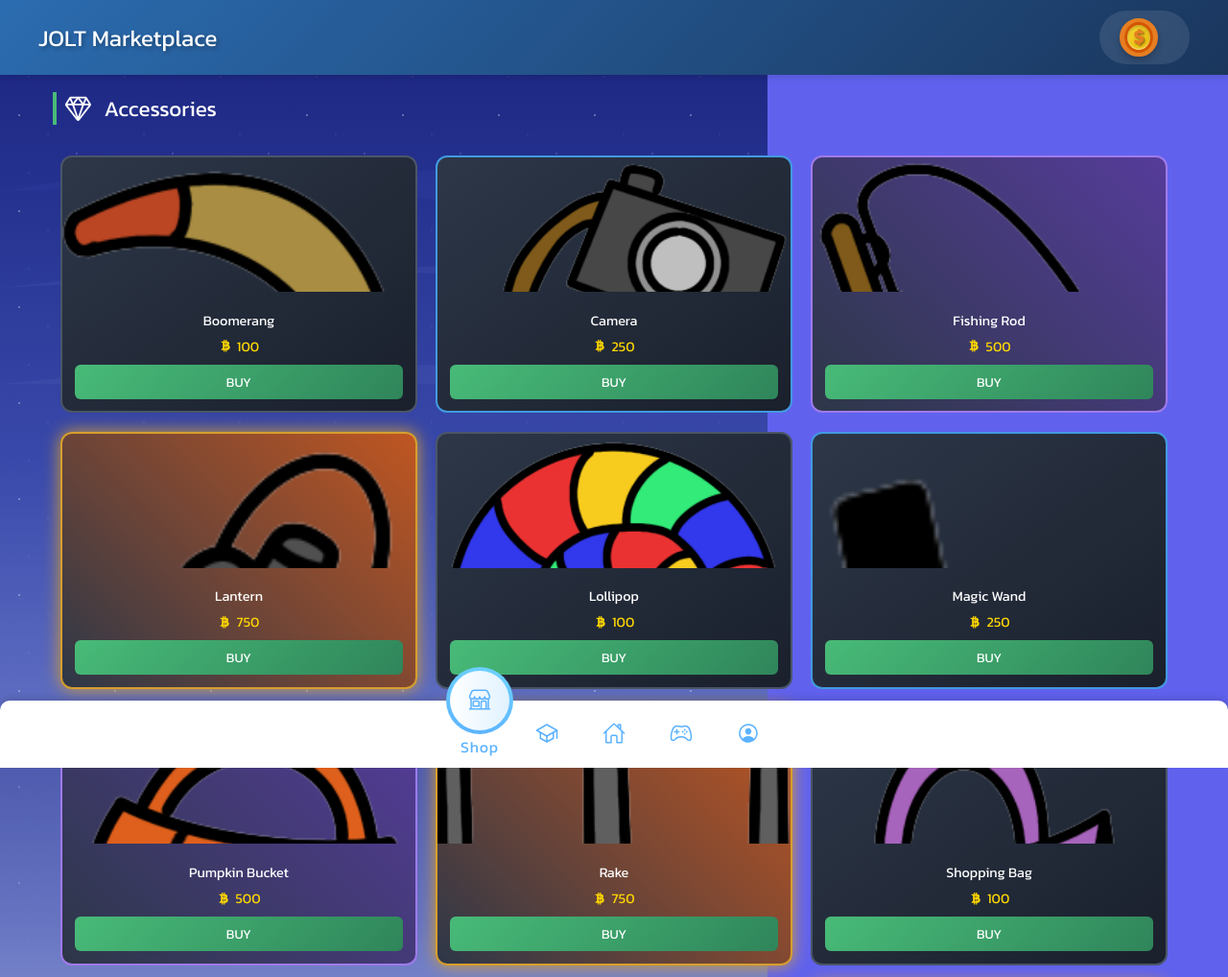
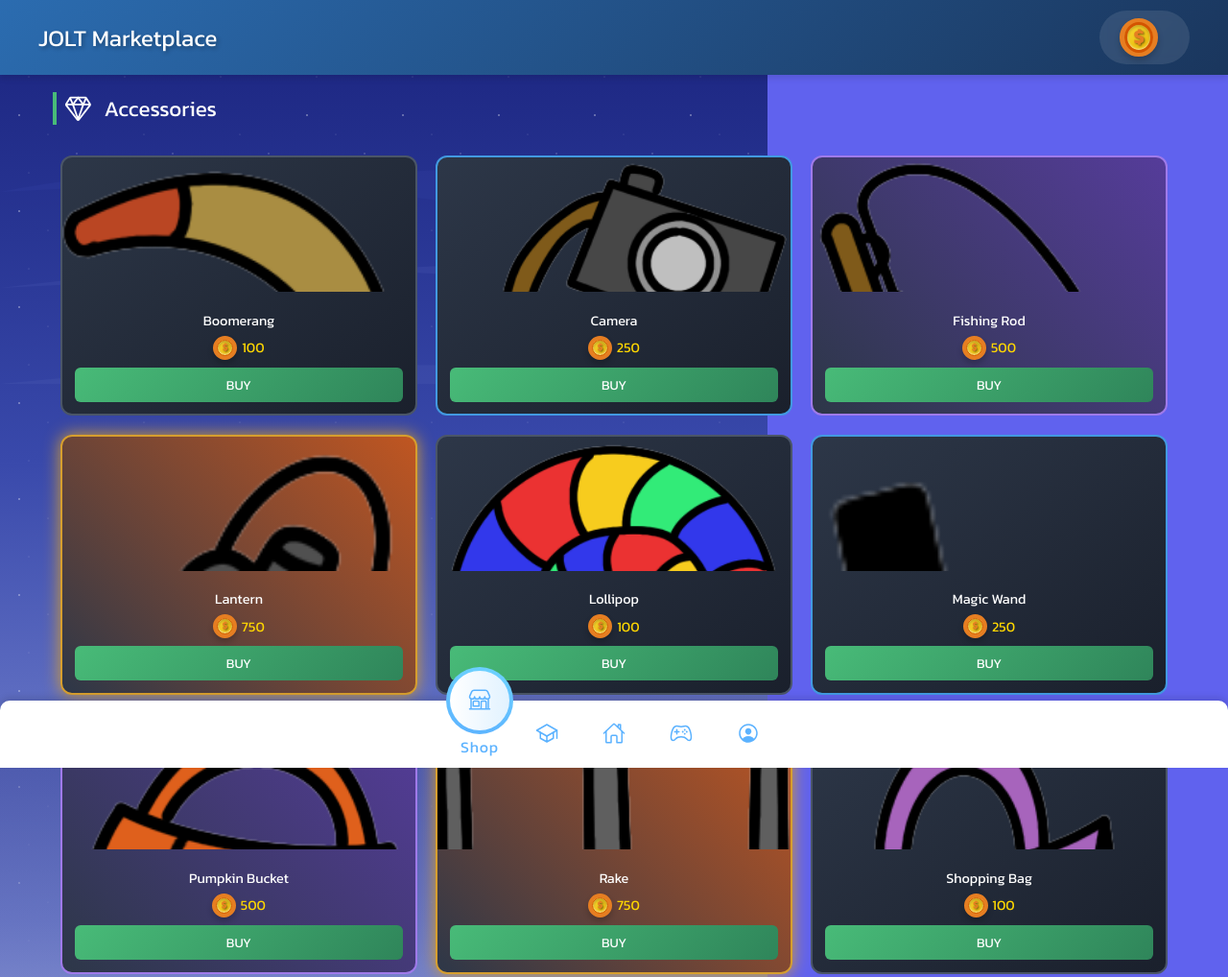
Before and after one commit to DanielFreeman068/fbla-mad-cordova-nationals, a website with bundled scripts: page learningApp/www/shop.html in a window 1280 px wide. Shown: the top 1018 px of the page at 96% size. Built offline with nearby package versions, Linux system fonts and the light colour scheme; no server answers.

Commit message:
chagned bitcoin to actual coin in shop

```diff
--- a/learningApp/www/css/homeStyle.css
+++ b/learningApp/www/css/homeStyle.css
@@ -450,6 +450,38 @@ svg{
         padding-bottom: 1.5px;
     }
 
+    .coin-shop-icon {
+        width: 25px;
+        height: 25px;
+        border-radius: 50%;
+        background: linear-gradient(145deg, #f1c40f, #f39c12);
+        border: 4px solid #e67e22;
+        display: flex;
+        justify-content: center;
+        align-items: center;
+        box-shadow: 0 4px 6px rgba(0, 0, 0, 0.2), inset 0 2px 4px rgba(255, 255, 255, 0.6);
+    }
+
+    .coin-inner-shop-icon {
+        width: 17px;
+        height: 17px;
+        border-radius: 50%;
+        background: linear-gradient(145deg, #f7d633, #e8b805);
+        display: flex;
+        justify-content: center;
+        align-items: center;
+        border: 1px solid #d35400;
+        box-shadow: inset 0 2px 3px rgba(0, 0, 0, 0.2), inset 0 -1px 2px rgba(255, 255, 255, 0.6);
+    }
+
+    .coin-symbol-shop-icon {
+        font-size: 10px;
+        font-weight: bold;
+        color: #e67e22;
+        text-shadow: 1px 1px 2px rgba(0, 0, 0, 0.5);
+        padding-bottom: 1.5px;
+    }
+
     .icon-score {
         width: 40px;
         height: 40px;
--- a/learningApp/www/js/shop.js
+++ b/learningApp/www/js/shop.js
@@ -256,7 +256,11 @@ class ShopManager {
     detailsEl.innerHTML = `
       <h4 class="item-name">${item.name}</h4>
       <div class="item-price">
-        <ion-icon name="logo-bitcoin"></ion-icon>
+        <div class="coin-shop-icon">
+            <div class="coin-inner-shop-icon">
+                <span class="coin-symbol-shop-icon">$</span>
+            </div>
+        </div>
         <span>${item.price.toLocaleString()}</span>
       </div>
       <button class="buy-btn" data-item="${item.id}" ${isAlreadyOwned ? 'disabled' : ''}>
```
